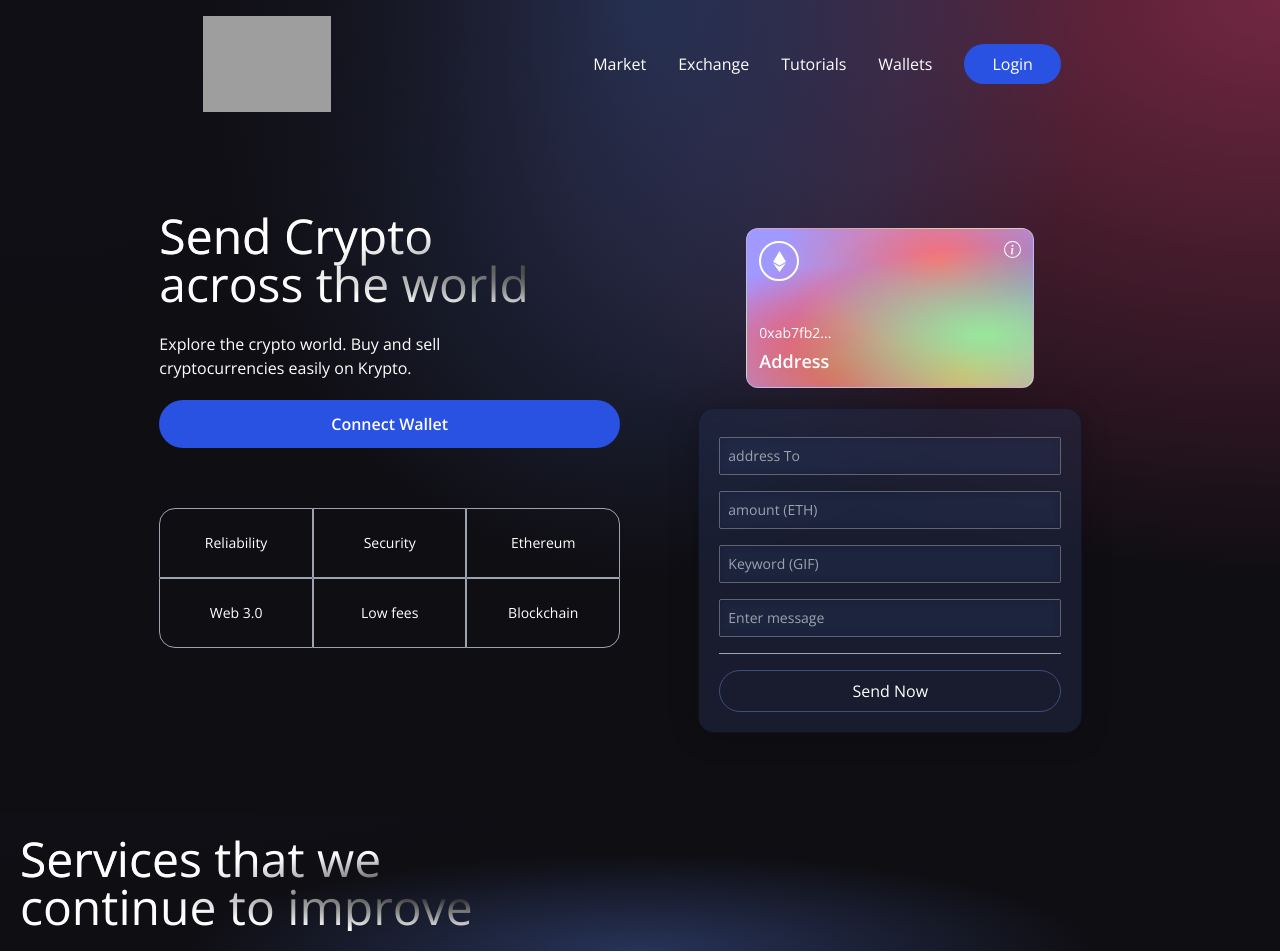
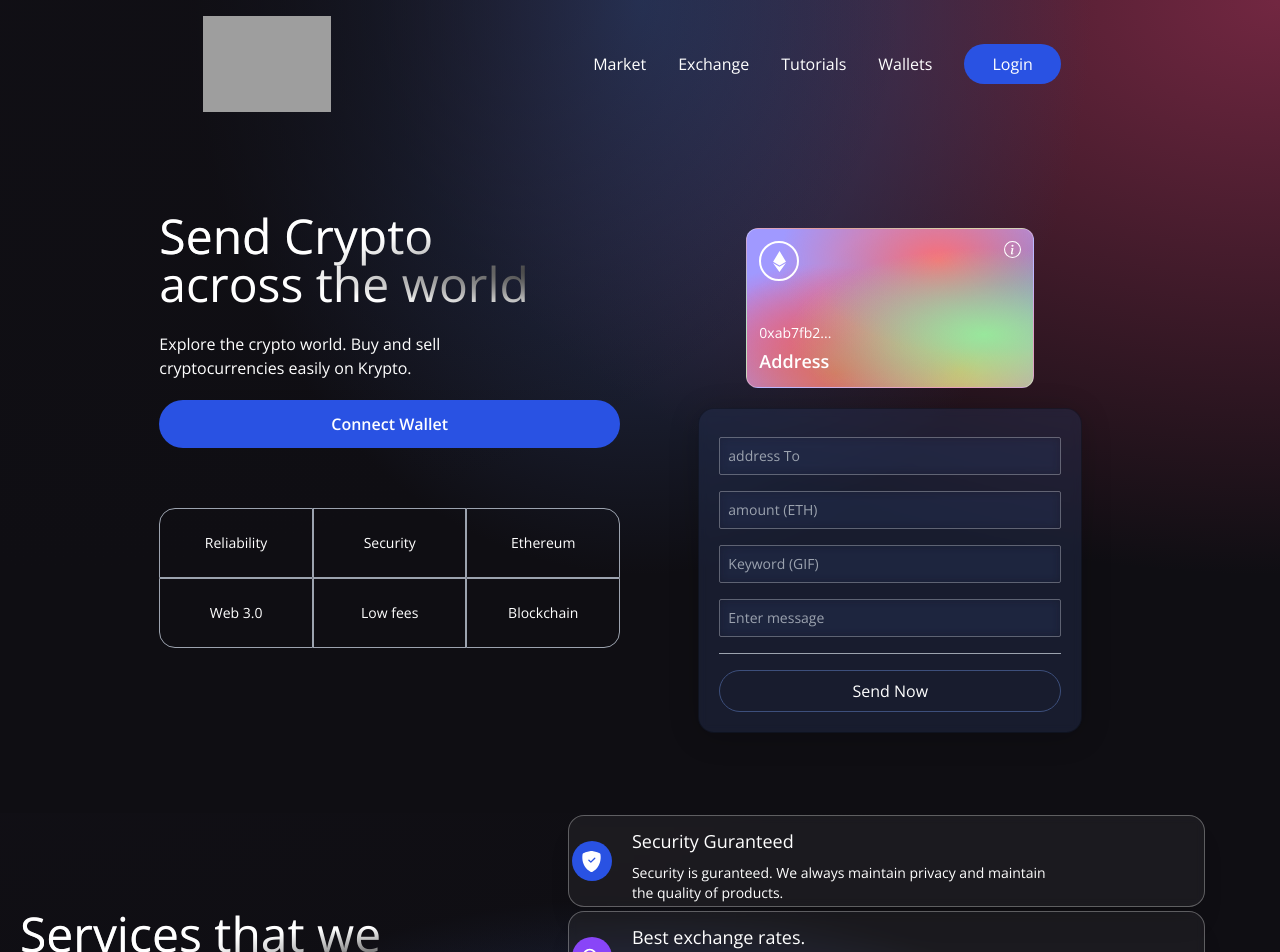
Before and after one commit to AbhishekMondal1/web3-crypto-sender, a React (Vite) app in the folder client/: page / in a window 1280 px wide. Shown: the top 952 px of the page. Built offline with nearby package versions, Linux system fonts and the light colour scheme; grey boxes are pictures that could not be loaded.

Commit message:
add service section cards.

```diff
--- a/client/src/components/Services.jsx
+++ b/client/src/components/Services.jsx
@@ -4,11 +4,17 @@ import { BiSearchAlt } from 'react-icons/bi'
 import { RiHeart2Fill } from 'react-icons/ri'
 import './services.css';
 
-const ServiceCard = () => {
+const ServiceCard = ({ color, title, icon, subtitle }) => {
     return (
         <div className='servcard white-glassmorphism shadow-xl'>
-
-        </div>
+            <div className={`card-icon ${color}`}>
+                {icon}
+            </div>
+            <div className='card-content'>
+                <h3 className='card-heading'>{title}</h3>
+                <p className='card-para'>{subtitle}</p>
+            </div>
+        </div >
     )
 }
 
@@ -24,6 +30,24 @@ const Services = () => {
                 </div>
             </div>
             <div className='cards'>
+                <ServiceCard
+                    color="bg-[#2952e3]"
+                    title="Security Guranteed"
+                    icon={<BsShieldFillCheck fontSize={21} className='text-white' />}
+                    subtitle="Security is guranteed. We always maintain privacy and maintain the quality of products."
+                />
+                <ServiceCard
+                    color="bg-[#8945f8]"
+                    title="Best exchange rates."
+                    icon={<BiSearchAlt fontSize={21} className='text-white' />}
+                    subtitle="Security is guranteed. We always maintain privacy and maintain the quality of products."
+                />
+                <ServiceCard
+                    color="bg-[#f84550]"
+                    title="Fastest Transactions"
+                    icon={<RiHeart2Fill fontSize={21} className='text-white' />}
+                    subtitle="Security is guranteed. We always maintain privacy and maintain the quality of products."
+                />
             </div>
         </div>
     )
--- a/client/src/components/services.css
+++ b/client/src/components/services.css
@@ -3,6 +3,13 @@
     width: 100%;
     justify-content: center;
     align-items: center;
+    flex-direction: column;
+}
+
+@media (min-width: 768px) {
+    .wrapper {
+        flex-direction: row;
+    }
 }
 
 .wrapper2 {
@@ -64,3 +71,40 @@
     --tw-shadow-colored: 0 20px 25px -5px var(--tw-shadow-color), 0 8px 10px -6px var(--tw-shadow-color);
     box-shadow: var(--tw-ring-offset-shadow, 0 0 #0000), var(--tw-ring-shadow, 0 0 #0000), var(--tw-shadow);
 }
+
+.card-icon {
+    width: 2.5rem;
+    height: 2.5rem;
+    border-radius: 9999px;
+    display: flex;
+    display: flex;
+    justify-content: center;
+    align-items: center;
+}
+
+.card-content {
+    margin-left: 1.25rem;
+    display: flex;
+    flex-direction: column;
+    flex: 1 1 0%;
+}
+
+.card-heading {
+    margin-top: 0.5rem;
+    color: #fff;
+    font-size: 1.125rem;
+    line-height: 1.75rem;
+}
+
+.card-para {
+    margin-top: 0.5rem;
+    color: #fff;
+    font-size: 0.875rem;
+    line-height: 1.25rem;
+}
+
+@media (min-width: 768px) {
+    .card-para {
+        width: 75%;
+    }
+}
```
